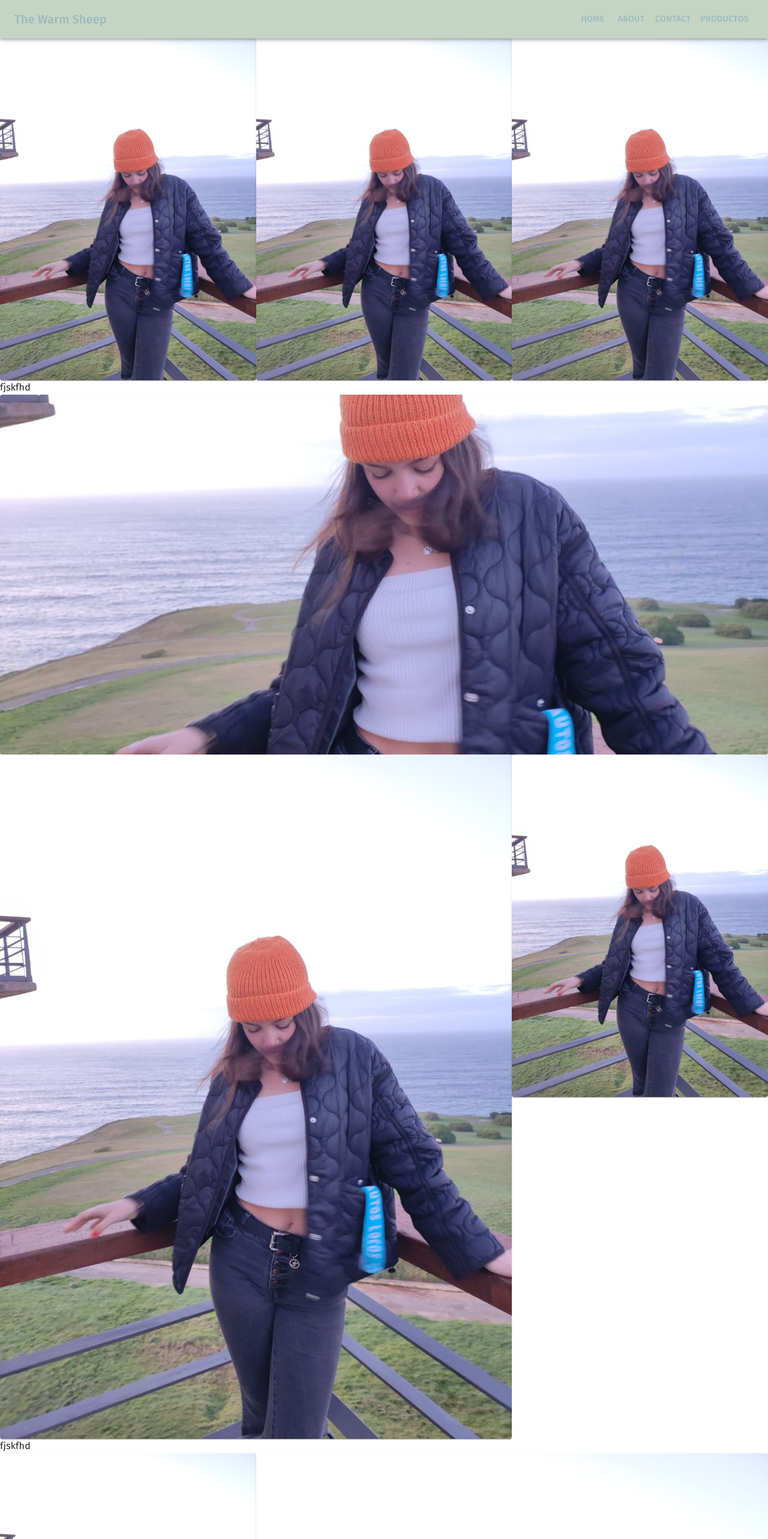
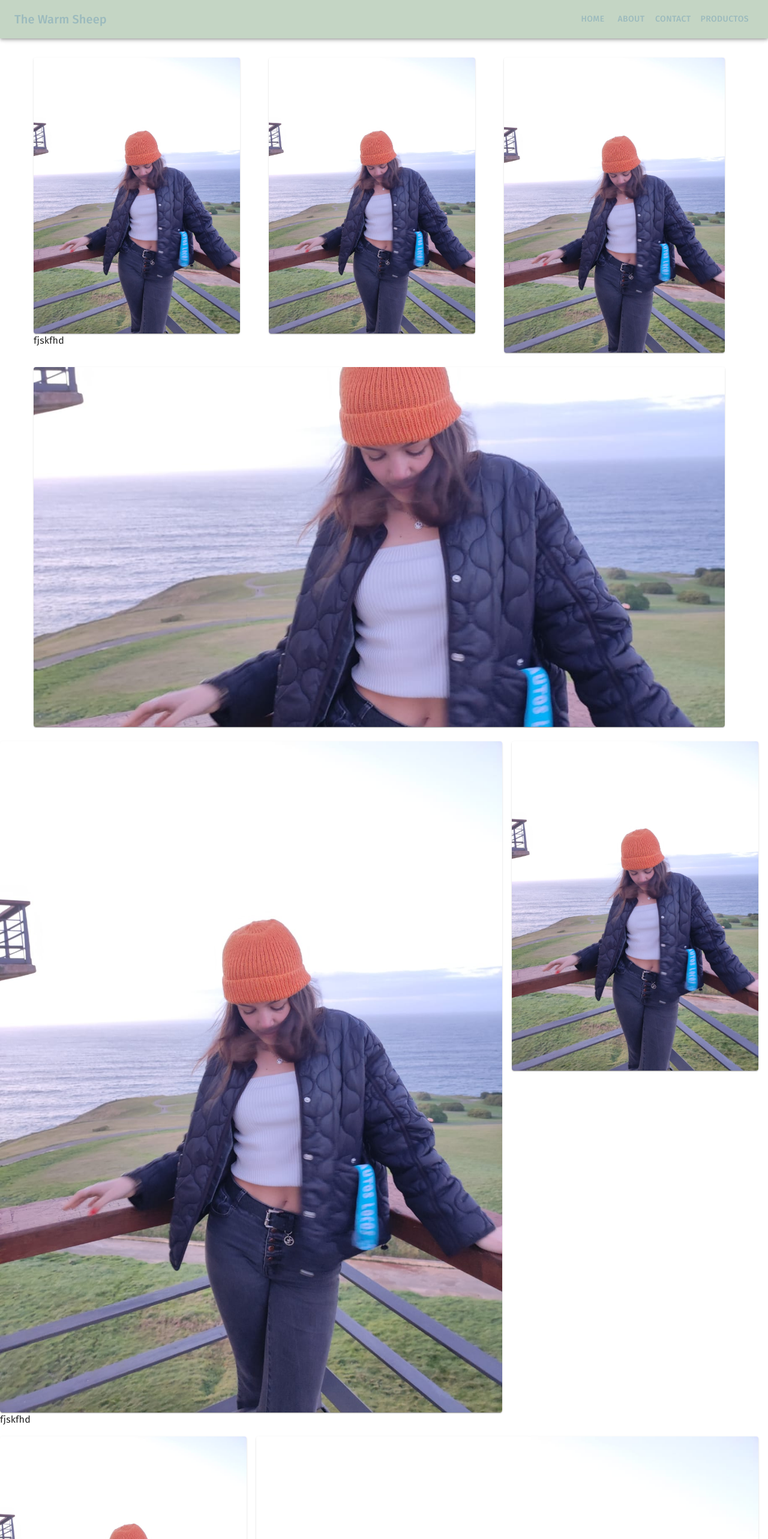
Before and after one commit to vvillb/TheWarmSheep, a React (Vite) app in the folder TWS/: page /Products in a window 1280 px wide. Shown: the top 2566 px of the page at 60% size. Built offline with nearby package versions, Linux system fonts and the light colour scheme.

Commit message:
fixed width (?)

```diff
--- a/TWS/src/App/components/ZaraLikeLayout.jsx
+++ b/TWS/src/App/components/ZaraLikeLayout.jsx
@@ -1,27 +1,32 @@
-import { Card, CardMedia, Grid, Typography } from '@mui/material'
+import { Card, CardMedia, Container, Grid, Typography } from '@mui/material'
 import React from 'react'
 
 const ZaraLikeLayout = (props) => {
     const {texto1,texto2,texto3,foto1,foto2,foto3,fotoGrande}=props;
 
   return (
-    <Grid container sx={{maxWidth:'100vw'}}>
-        <Grid item xs={6} sm={4}>
-        <Card sx={{ maxHeight:'75vh', backgroundColor:'transparent' ,display:'flex',alignItems:'center'}}>
+    <Container disableGutters>
+    <Grid container
+    rowSpacing={1} columnSpacing={{ xs: 1, sm: 2, md: 3 }}
+    justifyContent="center"
+    spacing={2}
+    sx={{maxWidth:'100vw', display:'flex', padding:'2%',margin:'0'}}>
+        <Grid justifyContent="center"item xs={6} sm={4} sx={{ padding:'2%'}}>
+        <Card sx={{ maxHeight:'75vh', backgroundColor:'transparent' ,display:'flex',alignItems:'center',margin: 'auto'}}>
           <CardMedia
             component="img"
             image={foto1}
             alt="An image"
-            sx={{  }}
+            sx={{ }}
           />
         </Card >
-         <Typography sx={{backgroundColor:'transparent'}}>
+         <Typography sx={{backgroundColor:'transparent',display:'block'}}>
                 {texto1}
         </Typography>
 
         </Grid>
-        <Grid item xs={6} sm={4}>
-        <Card sx={{  maxHeight:'75vh',backgroundColor:'transparent',display:'flex',alignItems:'center'}}>
+        <Grid item xs={6} sm={4} sx={{ padding:'2%'}}>
+        <Card sx={{  maxHeight:'75vh',backgroundColor:'transparent',display:'flex',alignItems:'center',margin: 'auto'}}>
           <CardMedia
             component="img"
             image={foto2}
@@ -35,7 +40,7 @@ const ZaraLikeLayout = (props) => {
 
         </Grid>
         <Grid item xs={6} sm={4}>
-        <Card sx={{maxHeight:'75vh',  backgroundColor:'transparent',display:'flex',alignItems:'center'}}>
+        <Card sx={{maxHeight:'75vh',  backgroundColor:'transparent',display:'flex',alignItems:'center',margin: 'auto'}}>
           <CardMedia
             component="img"
             image={foto3}
@@ -61,6 +66,7 @@ const ZaraLikeLayout = (props) => {
         </Card>
         </Grid>
     </Grid>
+    </Container>
   )
 }
 
--- a/TWS/src/App/components/ZaraLikeLayout2.jsx
+++ b/TWS/src/App/components/ZaraLikeLayout2.jsx
@@ -4,7 +4,11 @@ import React from 'react'
 const ZaraLikeLayout2 = (props) => {
     const {texto1,texto2,texto3,texto4,foto1,foto2,foto3,foto4}=props;
   return (
-    <Grid container sx={{maxWidth:'100vw'}}>
+    <Grid container
+    spacing={2}
+    justifyContent="space-around"
+    sx={{maxWidth:'100vw',
+    }}>
     <Grid item xs={6} sm={8}>
     <Card sx={{  backgroundColor:'transparent',display:'flex',alignItems:'center'}}>
       <CardMedia
--- a/TWS/src/App/layout/AppLayout.jsx
+++ b/TWS/src/App/layout/AppLayout.jsx
@@ -9,7 +9,7 @@ const AppLayout = ({ children }) => {
 
         <Box
             component='main'
-            sx={{ flexGrow: 1 }}
+            sx={{ flexGrow: 1 , maxWidth:'100vw'}}
 
         >
           <Toolbar/>
```
